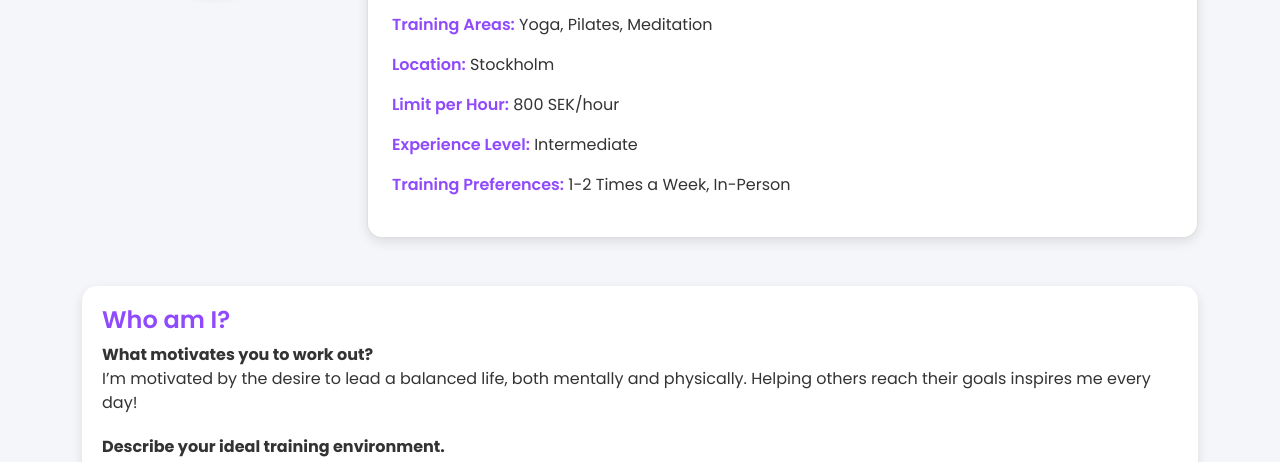
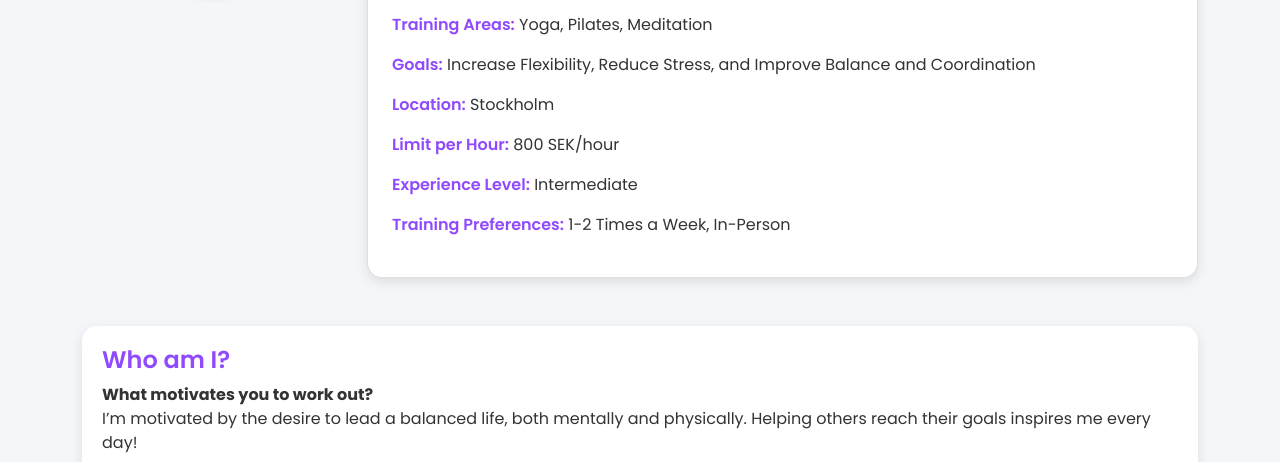
Before and after one commit to Jaken1735/PeakPair-Website, a plain HTML site: page user_profile.html in a window 1280 px wide. Shown: the part 287-749 px from the top of the page. Drawn offline with nearby package versions, Linux system fonts and the light colour scheme.

Commit message:
Update user_profile.html

```diff
--- a/user_profile.html
+++ b/user_profile.html
@@ -158,6 +158,7 @@
                         <p><span class="info-label">Trainer-ID:</span> <span class="info-value">12345</span></p>
                         <p><span class="info-label">Age:</span> <span class="info-value">28</span></p>
                         <p><span class="info-label">Training Areas:</span> <span class="info-value">Yoga, Pilates, Meditation</span></p>
+                        <p><span class="info-label">Goals:</span> <span class="info-value">Increase Flexibility, Reduce Stress, and Improve Balance and Coordination</span></p>
                         <p><span class="info-label">Location:</span> <span class="info-value">Stockholm</span></p>
                         <p><span class="info-label">Limit per Hour:</span> <span class="info-value">800 SEK/hour</span></p>
                         <p><span class="info-label">Experience Level:</span> <span class="info-value">Intermediate</span></p>
```
